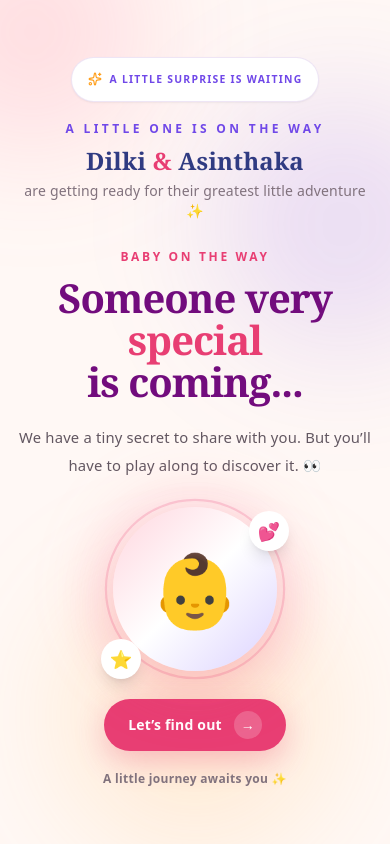
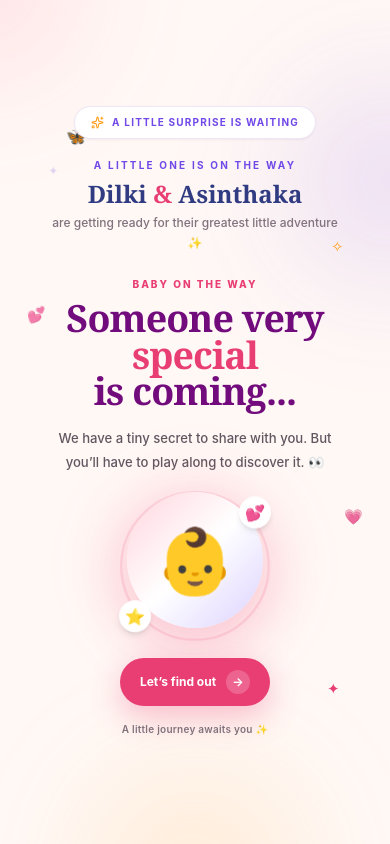
Before and after one commit to MaleeshaMadhuhansani99/baby-gender-reveal, a React (Vite) app: page / in a window 390 px wide. Built offline with nearby package versions, Linux system fonts and the light colour scheme.

Commit message:
fix responsiveness

```diff
--- a/src/index.css
+++ b/src/index.css
@@ -2,43 +2,369 @@
 
 :root {
   --text: #6b6375;
-  --text-h: #08060d;
-  --bg: #fff;
+  --bg: #fff8f5;
   --border: #e5e4e7;
-  --code-bg: #f4f3ec;
-  --accent: #aa3bff;
-  --accent-bg: rgba(170, 59, 255, 0.1);
-  --accent-border: rgba(170, 59, 255, 0.5);
-  --social-bg: rgba(244, 243, 236, 0.5);
-  --shadow:
-    rgba(0, 0, 0, 0.1) 0 10px 15px -3px, rgba(0, 0, 0, 0.05) 0 4px 6px -2px;
 
-  --sans: system-ui, 'Segoe UI', Roboto, sans-serif;
-  --heading: system-ui, 'Segoe UI', Roboto, sans-serif;
-  --mono: ui-monospace, Consolas, monospace;
+  font-family: Inter, system-ui, -apple-system, BlinkMacSystemFont, "Segoe UI",
+    sans-serif;
 
-  font: 16px/145% var(--sans);
-  letter-spacing: 0.18px;
-  color-scheme: light;
   color: var(--text);
   background: var(--bg);
+
   font-synthesis: none;
   text-rendering: optimizeLegibility;
   -webkit-font-smoothing: antialiased;
   -moz-osx-font-smoothing: grayscale;
+}
 
+* {
+  box-sizing: border-box;
+}
+
+html {
+  width: 100%;
+  min-width: 320px;
+  min-height: 100%;
+  scroll-behavior: smooth;
+}
+
+body {
+  width: 100%;
+  min-width: 320px;
+  min-height: 100vh;
+  margin: 0;
+  background: var(--bg);
+}
+
+button {
+  font-family: inherit;
 }
 
 #root {
   width: 100%;
   min-height: 100svh;
-  box-sizing: border-box;
 }
 
-html,
-body {
-  width: 100%;
-  min-width: 320px;
-  min-height: 100%;
-  margin: 0;
+
+/* =====================================================
+   ENTRANCE ANIMATION
+   ===================================================== */
+
+.welcome-fade {
+  opacity: 0;
+  animation: welcomeFade 0.75s ease-out forwards;
 }
+
+.welcome-delay-1 {
+  animation-delay: 0.12s;
+}
+
+.welcome-delay-2 {
+  animation-delay: 0.24s;
+}
+
+.welcome-delay-3 {
+  animation-delay: 0.36s;
+}
+
+.welcome-delay-4 {
+  animation-delay: 0.48s;
+}
+
+@keyframes welcomeFade {
+  from {
+    opacity: 0;
+    transform: translateY(14px);
+  }
+
+  to {
+    opacity: 1;
+    transform: translateY(0);
+  }
+}
+
+
+/* =====================================================
+   BUTTERFLIES
+   ===================================================== */
+
+.butterfly {
+  position: absolute;
+  z-index: 2;
+  pointer-events: none;
+  user-select: none;
+  opacity: 0;
+  font-size: clamp(17px, 2.5vw, 28px);
+  animation: butterflyFly 15s ease-in-out infinite;
+}
+
+.butterfly-one {
+  left: -8vw;
+  top: 18%;
+  animation-delay: 1s;
+}
+
+.butterfly-two {
+  left: -10vw;
+  top: 55%;
+  font-size: clamp(15px, 2vw, 23px);
+  animation-delay: 6s;
+}
+
+.butterfly-three {
+  left: -8vw;
+  top: 75%;
+  font-size: clamp(14px, 1.8vw, 20px);
+  animation-delay: 10s;
+}
+
+@keyframes butterflyFly {
+  0% {
+    transform: translate(-10vw, 20px) rotate(-8deg);
+    opacity: 0;
+  }
+
+  8% {
+    opacity: 1;
+  }
+
+  25% {
+    transform: translate(22vw, -35px) rotate(8deg);
+  }
+
+  45% {
+    transform: translate(45vw, 25px) rotate(-6deg);
+  }
+
+  65% {
+    transform: translate(68vw, -40px) rotate(8deg);
+  }
+
+  85% {
+    transform: translate(90vw, 15px) rotate(-5deg);
+    opacity: 1;
+  }
+
+  100% {
+    transform: translate(115vw, -20px) rotate(5deg);
+    opacity: 0;
+  }
+}
+
+
+/* =====================================================
+   FLOATING HEARTS
+   ===================================================== */
+
+.floating-heart {
+  position: absolute;
+  z-index: 2;
+  pointer-events: none;
+  user-select: none;
+  font-size: clamp(15px, 2vw, 21px);
+  opacity: 0.75;
+  animation: heartFloat 4s ease-in-out infinite;
+}
+
+.heart-one {
+  left: clamp(3%, 7vw, 8%);
+  top: 36%;
+}
+
+.heart-two {
+  right: clamp(3%, 7vw, 8%);
+  top: 60%;
+  animation-delay: 2s;
+}
+
+@keyframes heartFloat {
+
+  0%,
+  100% {
+    transform: translateY(0) rotate(-5deg);
+  }
+
+  50% {
+    transform: translateY(-12px) rotate(5deg);
+  }
+}
+
+
+/* =====================================================
+   SPARKLES
+   ===================================================== */
+
+.sparkle {
+  position: absolute;
+  z-index: 2;
+  pointer-events: none;
+  color: #7048e8;
+  font-size: clamp(15px, 2vw, 22px);
+  animation: sparkle 2.5s ease-in-out infinite;
+}
+
+.sparkle-one {
+  left: clamp(7%, 12vw, 16%);
+  top: 19%;
+}
+
+.sparkle-two {
+  right: clamp(7%, 12vw, 16%);
+  top: 28%;
+  color: #ff9f1c;
+  animation-delay: 0.8s;
+}
+
+.sparkle-three {
+  right: clamp(8%, 13vw, 18%);
+  bottom: 17%;
+  color: #e83e73;
+  animation-delay: 1.5s;
+}
+
+@keyframes sparkle {
+
+  0%,
+  100% {
+    opacity: 0.2;
+    transform: scale(0.8) rotate(0deg);
+  }
+
+  50% {
+    opacity: 1;
+    transform: scale(1.2) rotate(20deg);
+  }
+}
+
+
+/* =====================================================
+   BABY
+   ===================================================== */
+
+.baby-float {
+  animation: babyFloat 4s ease-in-out infinite;
+}
+
+@keyframes babyFloat {
+
+  0%,
+  100% {
+    transform: translateY(0);
+  }
+
+  50% {
+    transform: translateY(-7px);
+  }
+}
+
+.baby-bounce {
+  animation: babyBounce 3s ease-in-out infinite;
+}
+
+@keyframes babyBounce {
+
+  0%,
+  100% {
+    transform: scale(1) rotate(0deg);
+  }
+
+  50% {
+    transform: scale(1.035) rotate(-2deg);
+  }
+}
+
+
+/* =====================================================
+   SMALL DECORATIONS
+   ===================================================== */
+
+.decoration-float {
+  animation: decorationFloat 3s ease-in-out infinite;
+}
+
+.decoration-delay {
+  animation-delay: 1.2s;
+}
+
+@keyframes decorationFloat {
+
+  0%,
+  100% {
+    transform: translateY(0) rotate(0deg);
+  }
+
+  50% {
+    transform: translateY(-6px) rotate(4deg);
+  }
+}
+
+
+/* =====================================================
+   CTA
+   ===================================================== */
+
+.cta-glow {
+  animation: ctaGlow 3s ease-in-out infinite;
+}
+
+@keyframes ctaGlow {
+
+  0%,
+  100% {
+    box-shadow: 0 10px 30px rgba(232, 62, 115, 0.28);
+  }
+
+  50% {
+    box-shadow: 0 12px 38px rgba(232, 62, 115, 0.45);
+  }
+}
+
+
+/* =====================================================
+   VERY SHORT SCREENS
+   ===================================================== */
+
+@media (max-height: 650px) {
+  #root {
+    min-height: 100svh;
+  }
+
+  section {
+    align-items: flex-start;
+    padding-top: 1.5rem;
+    padding-bottom: 1.5rem;
+  }
+}
+
+
+/* =====================================================
+   SMALL PHONES
+   ===================================================== */
+
+@media (max-width: 380px) {
+
+  .floating-heart,
+  .sparkle {
+    display: none;
+  }
+
+  .butterfly {
+    font-size: 16px;
+  }
+}
+
+
+/* =====================================================
+   REDUCED MOTION
+   ===================================================== */
+
+@media (prefers-reduced-motion: reduce) {
+
+  *,
+  *::before,
+  *::after {
+    animation-duration: 0.01ms !important;
+    animation-iteration-count: 1 !important;
+    scroll-behavior: auto !important;
+  }
+}
--- a/src/pages/Welcome.tsx
+++ b/src/pages/Welcome.tsx
@@ -1,109 +1,119 @@
-import {Heart, Sparkles, Stars} from 'lucide-react'
+
+import { Heart, Sparkles, Stars } from 'lucide-react'
 
 export default function Welcome() {
   return (
-    <main className="relative min-h-screen overflow-hidden bg-[#fff8f5] text-[#30252f]">
+    <main className="relative min-h-[100svh] overflow-hidden bg-[#fff8f5] text-[#30252f]">
       {/* Background accents */}
-      <div className="pointer-events-none absolute -left-20 -top-20 h-56 w-56 rounded-full bg-[#ff6b8a]/20 blur-3xl" />
-      <div className="pointer-events-none absolute -right-20 top-24 h-64 w-64 rounded-full bg-[#7048e8]/15 blur-3xl" />
-      <div className="pointer-events-none absolute bottom-0 left-1/2 h-64 w-64 -translate-x-1/2 rounded-full bg-[#ffb347]/20 blur-3xl" />
+      <div className="pointer-events-none absolute -left-24 -top-24 h-[clamp(10rem,25vw,20rem)] w-[clamp(10rem,25vw,20rem)] rounded-full bg-[#ff6b8a]/20 blur-3xl" />
 
-      {/* Floating decorations */}
-      <div className="pointer-events-none absolute left-[8%] top-[14%] hidden text-[#e83e73] sm:block">
-        <Heart size={21} fill="currentColor" />
+      <div className="pointer-events-none absolute -right-24 top-[10%] h-[clamp(12rem,28vw,22rem)] w-[clamp(12rem,28vw,22rem)] rounded-full bg-[#7048e8]/15 blur-3xl" />
+
+      <div className="pointer-events-none absolute bottom-[-8rem] left-1/2 h-[clamp(12rem,28vw,22rem)] w-[clamp(12rem,28vw,22rem)] -translate-x-1/2 rounded-full bg-[#ffb347]/20 blur-3xl" />
+
+      {/* Flying butterflies */}
+      <div className="butterfly butterfly-one">🦋</div>
+      <div className="butterfly butterfly-two">🦋</div>
+      <div className="butterfly butterfly-three">🦋</div>
+
+      {/* Floating hearts */}
+      <div className="floating-heart heart-one">💕</div>
+      <div className="floating-heart heart-two">💗</div>
+
+      {/* Sparkles */}
+      <div className="sparkle sparkle-one">✦</div>
+      <div className="sparkle sparkle-two">✧</div>
+      <div className="sparkle sparkle-three">✦</div>
+
+      {/* Main content */}
+      <section className="relative z-10 flex min-h-[100svh] items-center justify-center px-4 py-8 sm:px-6 sm:py-10 lg:px-8 lg:py-12">
+        <div className="flex w-full max-w-2xl flex-col items-center text-center">
+
+          {/* Top label */}
+          <div className="welcome-fade flex max-w-[90vw] items-center justify-center gap-2 rounded-full bg-white px-4 py-2 text-[10px] font-bold uppercase tracking-[0.12em] text-[#7048e8] shadow-sm ring-1 ring-[#eee5f5] sm:px-5 sm:py-2.5 sm:text-xs sm:tracking-wider">
+            <Sparkles
+              size={13}
+              className="shrink-0 text-[#ff9f1c] sm:h-[14px] sm:w-[14px]"
+            />
+            <span>A little surprise is waiting</span>
           </div>
 
-      <div className="pointer-events-none absolute right-[10%] top-[11%] hidden text-[#7048e8] sm:block">
-        <Sparkles size={24} />
-      </div>
-
-      <div className="pointer-events-none absolute left-[12%] top-[47%] hidden text-[#4f7cff] sm:block">
-        <Stars size={20} />
-      </div>
-
-      <div className="pointer-events-none absolute bottom-[19%] right-[10%] hidden text-[#ff6b5f] sm:block">
-        <Heart size={18} fill="currentColor" />
-      </div>
-
-      {/* Main content */}
-      <section className="relative z-10 flex min-h-[100svh] flex-col items-center justify-center px-4 py-8 text-center sm:px-6 sm:py-12">
-        {/* Top label */}
-        <div className="mb-5 flex max-w-full items-center justify-center gap-2 rounded-full bg-white px-4 py-2.5 text-[0.65rem] font-bold uppercase tracking-[0.12em] text-[#7048e8] shadow-sm ring-1 ring-[#eee5f5] sm:mb-6 sm:px-5 sm:text-xs sm:tracking-wider">
-          <Sparkles size={14} className="text-[#ff9f1c]" />A little surprise is
-          waiting
-        </div>
-
-        <div className="mb-7">
-          <p className="text-xs font-bold uppercase tracking-[0.28em] text-[#7048e8]">
+          {/* Parents */}
+          <div className="welcome-fade welcome-delay-1 mt-5 sm:mt-6">
+            <p className="text-[10px] font-bold uppercase tracking-[0.22em] text-[#7048e8] sm:text-xs sm:tracking-[0.28em]">
               A little one is on the way
             </p>
 
-          <h2 className="mt-2 font-serif text-2xl font-bold text-[#303b82] sm:text-3xl">
+            <h2 className="mt-1.5 font-serif text-[clamp(1.5rem,5vw,2rem)] font-bold leading-tight text-[#303b82]">
               Dilki <span className="text-[#e83e73]">&</span> Asinthaka
             </h2>
 
-          <p className="mt-1 text-sm font-medium text-[#81727d]">
+            <p className="mx-auto mt-1 max-w-[18rem] text-xs font-medium leading-5 text-[#81727d] sm:max-w-none sm:text-sm sm:leading-6">
               are getting ready for their greatest little adventure ✨
             </p>
           </div>
 
-        {/* Heading */}
-        <div className="w-full max-w-md">
-          <p className="mb-3 text-xs font-extrabold uppercase tracking-[0.22em] text-[#e83e73] sm:text-sm sm:tracking-[0.3em]">
+          {/* Main heading */}
+          <div className="welcome-fade welcome-delay-2 mt-6 w-full sm:mt-8">
+            <p className="mb-2 text-[10px] font-extrabold uppercase tracking-[0.2em] text-[#e83e73] sm:mb-3 sm:text-sm sm:tracking-[0.3em]">
               Baby on the way
             </p>
 
-          <h1 className="font-serif text-[clamp(2.5rem,9vw,3.75rem)] font-bold leading-[1.05] tracking-tight text-[#720c7d]">
+            <h1 className="font-serif text-[clamp(2.35rem,9vw,4rem)] font-bold leading-[0.98] tracking-tight text-[#720c7d]">
               Someone very
               <span className="block text-[#e83e73]">special</span>
               is coming...
             </h1>
 
-          <p className="mx-auto mt-5 max-w-sm text-[clamp(0.9rem,3.8vw,1rem)] font-medium leading-7 text-[#625761] sm:mt-6">
+            <p className="mx-auto mt-4 max-w-[19rem] text-[clamp(0.82rem,2.5vw,1rem)] font-medium leading-6 text-[#625761] sm:mt-5 sm:max-w-md sm:leading-7">
               We have a tiny secret to share with you. But you’ll have to play
               along to discover it. 👀
             </p>
           </div>
 
-        {/* Baby illustration */}
-        <div className="relative my-7 sm:my-10">
+          {/* Baby */}
+          <div className="welcome-fade welcome-delay-3 relative my-6 sm:my-8 lg:my-9">
             {/* Glow */}
             <div className="absolute inset-0 scale-125 rounded-full bg-[#ff6b8a]/15 blur-xl" />
 
             {/* Outer ring */}
-          <div className="absolute inset-0 scale-110 rounded-full border-2 border-[#e83e73]/20" />
+            <div className="absolute inset-0 scale-[1.1] rounded-full border-2 border-[#e83e73]/20 animate-pulse" />
 
-          {/* Illustration */}
-          <div className="relative flex h-[clamp(9rem,42vw,14rem)] w-[clamp(9rem,42vw,14rem)] items-center justify-center rounded-full bg-gradient-to-br from-[#ffd6df] via-white to-[#dcd2ff] shadow-[0_18px_55px_rgba(232,62,115,0.20)]">
-            <div className="text-[clamp(4.5rem,18vw,6rem)]">👶</div>
+            {/* Baby illustration */}
+            <div className="baby-float relative flex h-[clamp(8.5rem,28vw,13rem)] w-[clamp(8.5rem,28vw,13rem)] items-center justify-center rounded-full bg-gradient-to-br from-[#ffd6df] via-white to-[#dcd2ff] shadow-[0_18px_55px_rgba(232,62,115,0.20)]">
+              <div className="baby-bounce text-[clamp(4rem,13vw,5.75rem)]">
+                👶
+              </div>
             </div>
 
             {/* Decorations */}
-          <div className="absolute -right-3 top-1 flex h-10 w-10 items-center justify-center rounded-full bg-white text-lg shadow-lg">
+            <div className="decoration-float absolute -right-2 top-0 flex h-8 w-8 items-center justify-center rounded-full bg-white text-base shadow-md sm:-right-3 sm:h-10 sm:w-10 sm:text-lg">
               💕
             </div>
 
-          <div className="absolute -bottom-2 -left-3 flex h-10 w-10 items-center justify-center rounded-full bg-white text-lg shadow-lg">
+            <div className="decoration-float decoration-delay absolute -bottom-1 -left-2 flex h-8 w-8 items-center justify-center rounded-full bg-white text-base shadow-md sm:-bottom-2 sm:-left-3 sm:h-10 sm:w-10 sm:text-lg">
               ⭐
             </div>
           </div>
 
           {/* CTA */}
+          <div className="welcome-fade welcome-delay-4">
             <button
               type="button"
-          className="group flex min-h-12 items-center gap-3 rounded-full bg-[#e83e73] px-6 py-3 text-sm font-bold text-white shadow-[0_10px_30px_rgba(232,62,115,0.30)] transition duration-300 hover:-translate-y-1 hover:bg-[#d92f63] hover:shadow-[0_15px_35px_rgba(232,62,115,0.35)] active:translate-y-0 sm:px-8 sm:py-4"
+              className="cta-glow group flex min-h-11 items-center gap-2.5 rounded-full bg-[#e83e73] px-5 py-3 text-xs font-bold text-white transition duration-300 hover:-translate-y-1 hover:bg-[#d92f63] active:translate-y-0 sm:min-h-12 sm:gap-3 sm:px-8 sm:py-4 sm:text-sm"
             >
               <span>Let’s find out</span>
 
-          <span className="flex h-7 w-7 items-center justify-center rounded-full bg-white/20 transition-transform duration-300 group-hover:translate-x-1">
+              <span className="flex h-6 w-6 items-center justify-center rounded-full bg-white/20 transition-transform duration-300 group-hover:translate-x-1 sm:h-7 sm:w-7">
                 →
               </span>
             </button>
 
-        {/* Bottom hint */}
-        <p className="mt-5 text-xs font-semibold tracking-wide text-[#81727d] sm:mt-6">
+            <p className="mt-4 text-[10px] font-semibold tracking-wide text-[#81727d] sm:mt-5 sm:text-xs">
               A little journey awaits you ✨
             </p>
+          </div>
+        </div>
       </section>
     </main>
   )
```
Lines whose indentation alone changed are shown as unchanged.
